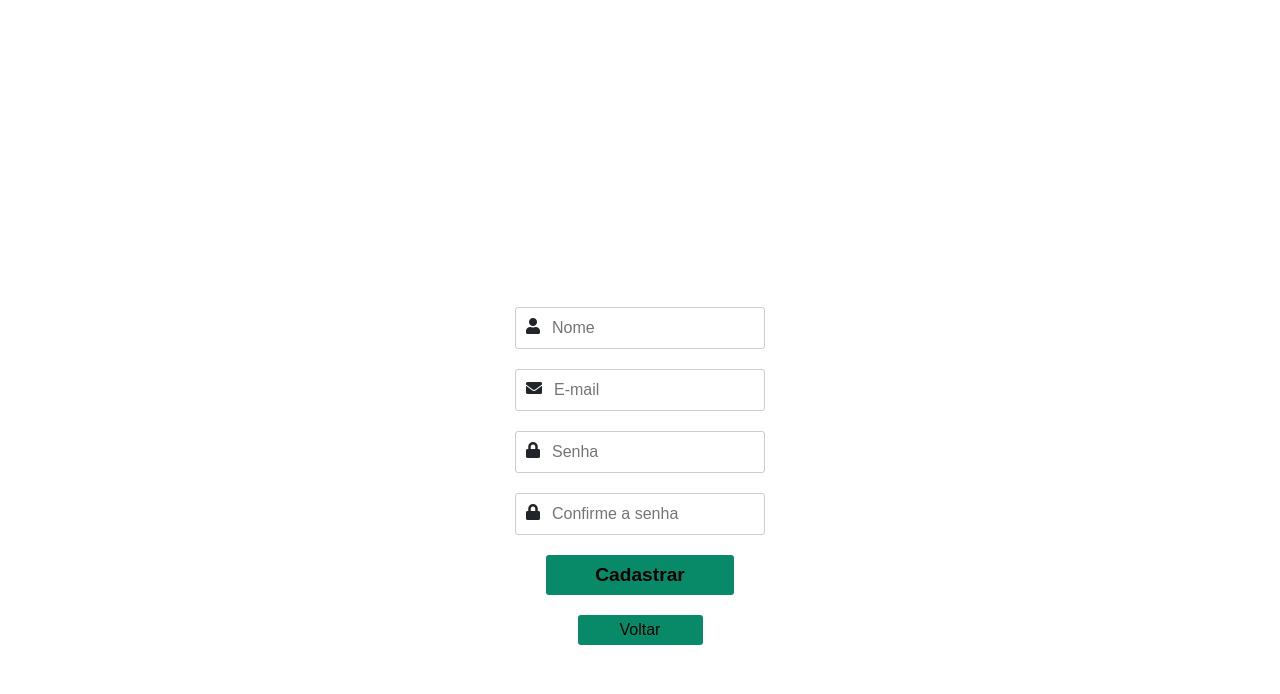
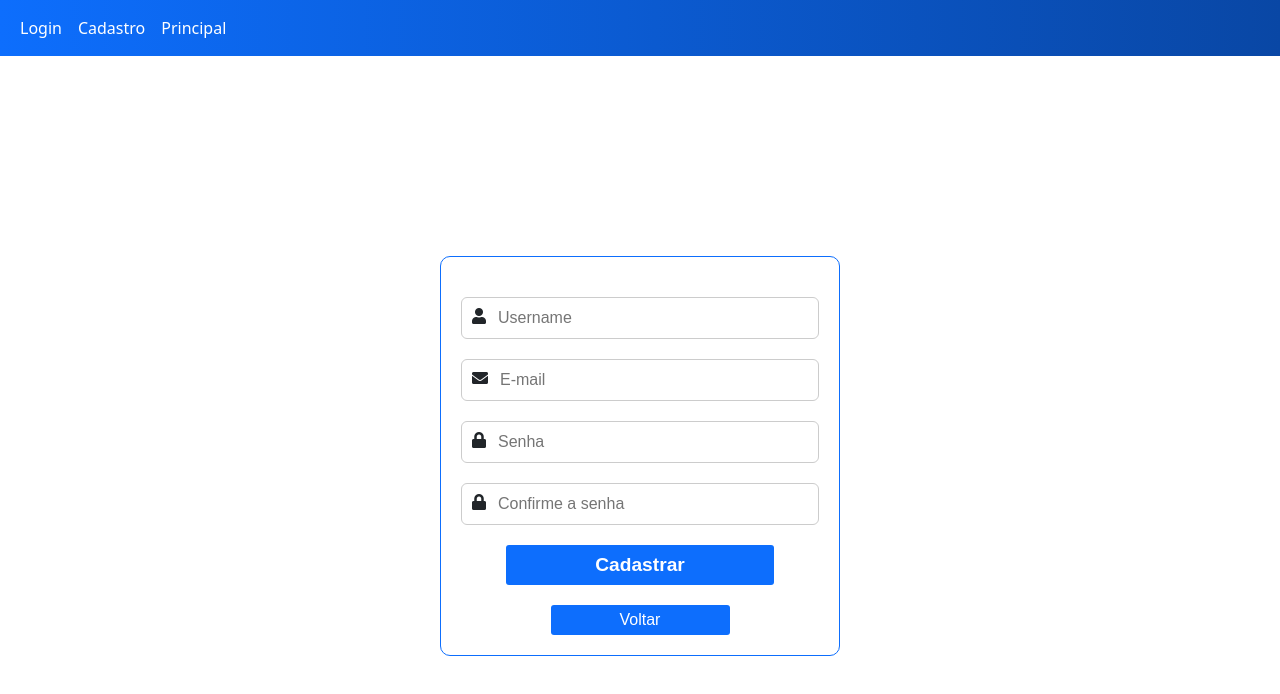
Before and after one commit to AndreUdia/exercicio-aula-7, a plain HTML site: page pages/cadastro/cadastro.html in a window 1280 px wide. Drawn offline with Linux system fonts and the light colour scheme.

Commit message:
Identidade visual modificada para compatibilidade com 'login'

```diff
--- a/css/cadastro.css
+++ b/css/cadastro.css
@@ -1,18 +1,19 @@
 :root
 {
-	--cor-botao: #088A68;
-	--cor-botao-hover: #04B486;
+	--cor-primaria: #0d6efd;
+	--cor-secundaria: #0947a5;
+	--cor-borda-campo: #CCC;
 	--cor-erro: #FA5858;
+}
+
+.navbar
+{
+	background-image: linear-gradient(90deg, var(--cor-primaria), var(--cor-secundaria));
 }
 
 .navbar .navbar-nav .nav-item a
 {
 	color: white;
-}
-
-.navbar
-{
-	background-image: linear-gradient(90deg, var(--primary-color), var(--secondary-color));
 }
 
 #cadastro
@@ -22,8 +23,12 @@
 	left: 50%;
 	transform: translateX(-50%) translateY(-50%);
 
-	width: 250px;
+	width: 400px;
+	padding: 20px;
 	font-family: Arial;
+
+	border: 1px solid var(--cor-primaria);
+	border-radius: 10px;
 }
 
 .campos-cadastro div
@@ -31,8 +36,8 @@
 	display: flex;
 	margin-top: 20px;
 
-	border: 1px solid #CCC;
-	border-radius: 3px;
+	border: 1px solid var(--cor-borda-campo);
+	border-radius: 6px;
 	padding: 10px;
 }
 
@@ -62,13 +67,15 @@
 {
 	border-style: none;
 	border-radius: 3px;
-	background-color: var(--cor-botao);
+
+	color: white;
+	background-color: var(--cor-primaria);
 }
 
 .botoes-cadastro div button:hover
 {
 	cursor: pointer;
-	background-color: var(--cor-botao-hover);
+	background-color: var(--cor-secundaria);
 }
 
 .botoes-cadastro div label
--- a/pages/cadastro/cadastro.html
+++ b/pages/cadastro/cadastro.html
@@ -2,7 +2,7 @@
 	<head>
 		<meta charset="utf-8">
 		<meta name="viewport" content="width=device-width, initial-scale=1">
-		<link href="../../css/bootstrap.min.css" rel="stylesheet" crossorigin="anonymous">
+		<link rel="stylesheet" href="../../css/bootstrap.min.css" crossorigin="anonymous">
 		<link rel="stylesheet" href="https://pro.fontawesome.com/releases/v5.15.4/css/all.css">
 		<link rel="stylesheet" href="../../css/cadastro.css">
 		<script src="../../js/cadastro.js" defer></script>
@@ -26,14 +26,13 @@
 				</div>
 			</div>
 		</nav>
-
 		<div id="cadastro">
 			<div class="campos-cadastro">
 				<div>
 					<i class="fas fa-user"></i>
-					<input id="nome" type="text" placeholder="Nome">
+					<input id="nome" type="text" placeholder="Username">
 					<i class="erro fas fa-times-circle"></i>
-					<label class="erro">Preencha um nome!</label>
+					<label class="erro">Preencha um username!</label>
 				</div>
 				<div>
 					<i class="fas fa-envelope"></i>
```
